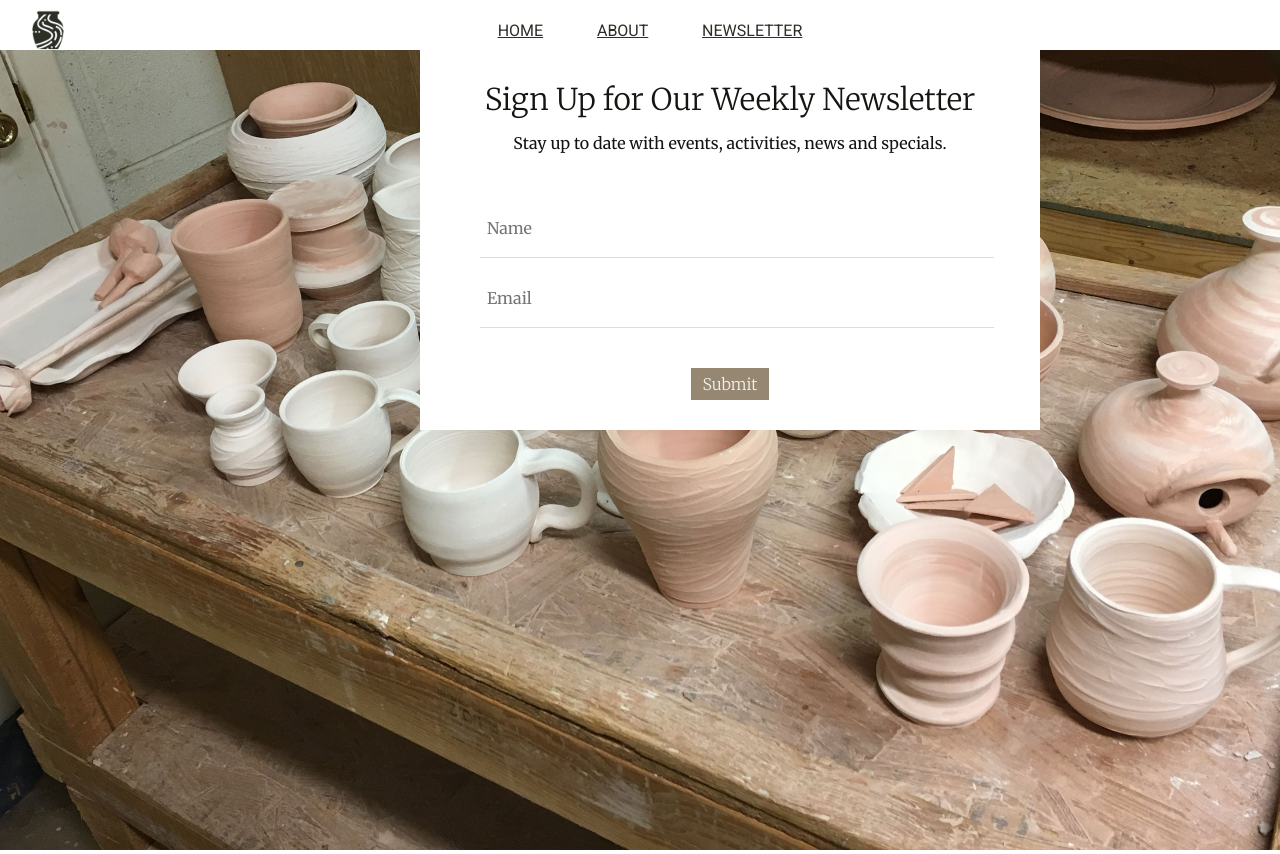
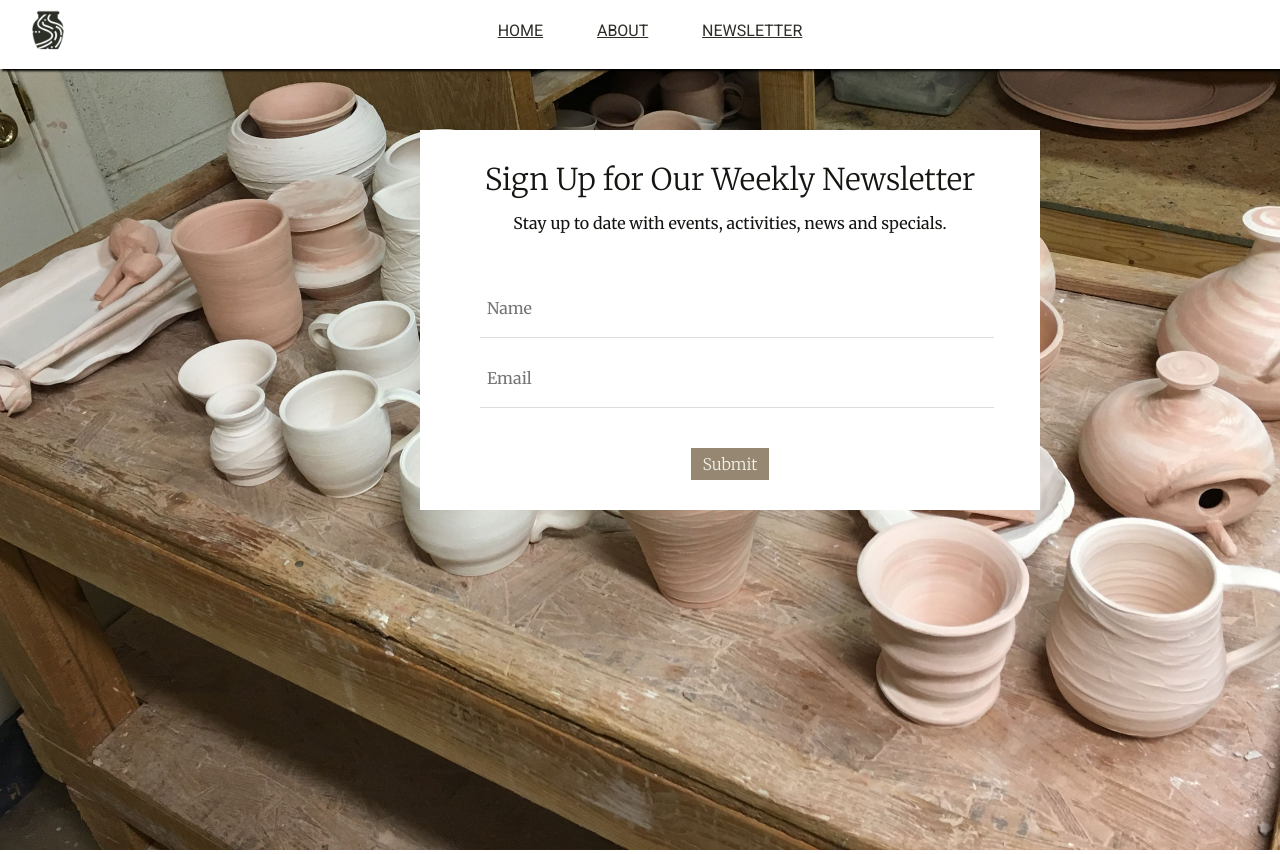
Before and after one commit to sethcarrino/week-one-project, a plain HTML site: page newsletter.html in a window 1280 px wide. Drawn offline with Linux system fonts and the light colour scheme.

Commit message:
modified style.css

```diff
--- a/style.css
+++ b/style.css
@@ -67,11 +67,14 @@ header{
   width: 100%;
   margin-bottom: 50px;
   background-color: white;
+  z-index: 1000;
 }
 
 main{
   padding-top: 50px;
 }
+
+
 
 .nav-bar{
   width: 98%;
@@ -346,6 +349,7 @@ td{
    background-color: white;
    padding: 30px;
    text-align: center;
+   margin-top: 80px;
 }
 
 .newsletter > p{
```
